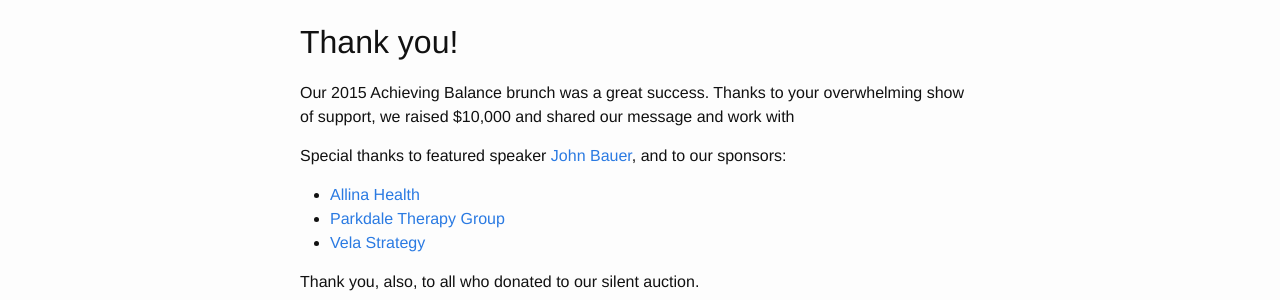
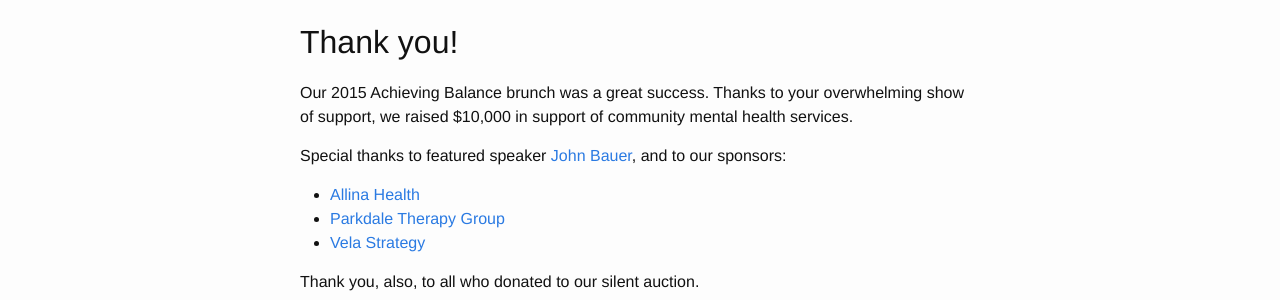
Before and after one commit to watercourse-cc/watercourse, a Jekyll site: the page built from news.md, in a window 1280 px wide. Shown: the part 696-996 px from the top of the page. Built offline with Jekyll 4.4.1, drawn with Linux system fonts in a browser that asks for light colours.

Commit message:
Update news.md

```diff
--- a/news.md
+++ b/news.md
@@ -6,7 +6,7 @@
 
 ##Thank you!
 
-Our 2015 Achieving Balance brunch was a great success. Thanks to your overwhelming show of support, we raised $10,000 and shared our message and work with
+Our 2015 Achieving Balance brunch was a great success. Thanks to your overwhelming show of support, we raised $10,000 in support of community mental health services.
 
 Special thanks to featured speaker [John Bauer](https://www.minnpost.com/mental-health-addiction/2015/04/grieving-father-hopes-upcoming-art-exhibit-will-inspire-conversation), and to our sponsors:
 
```
